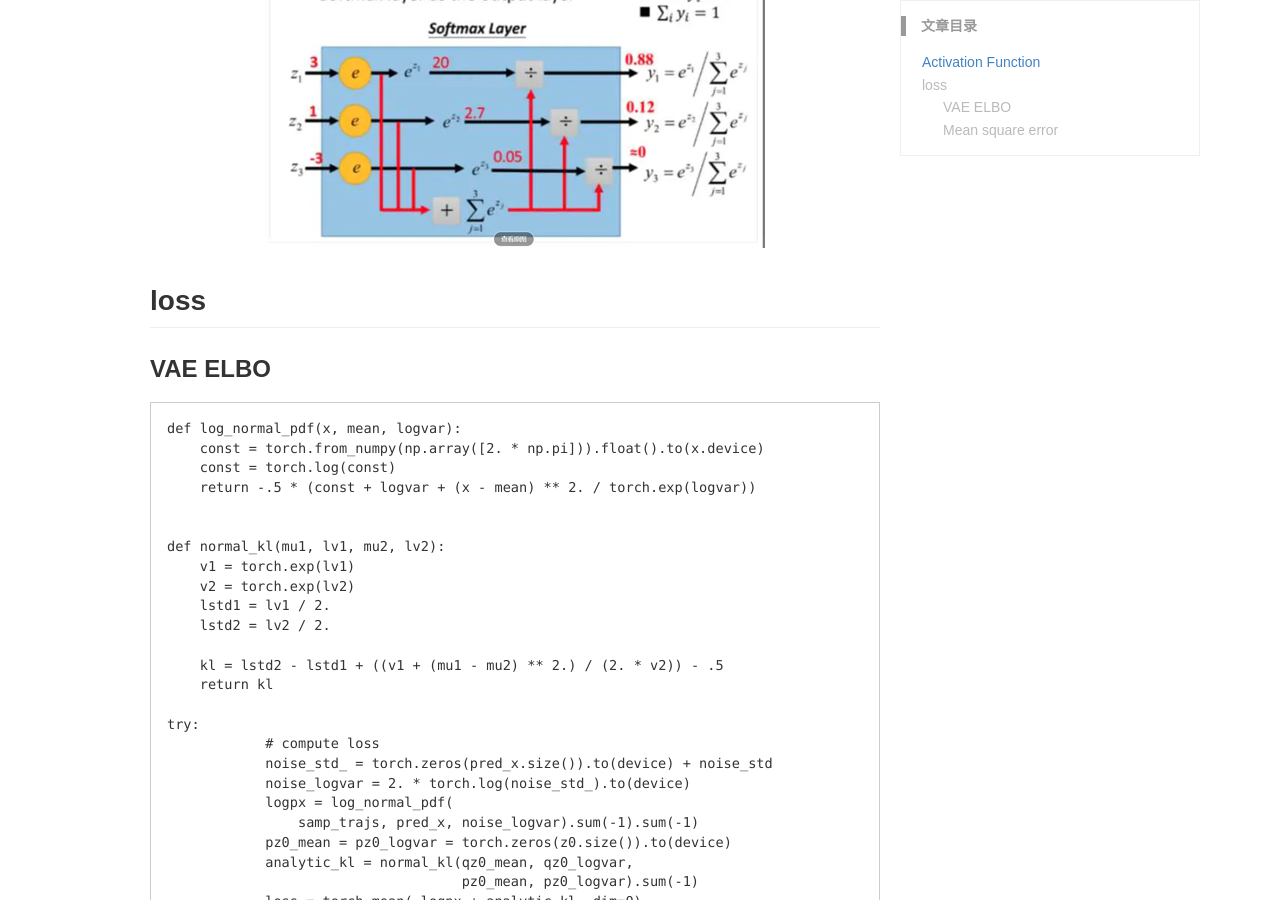
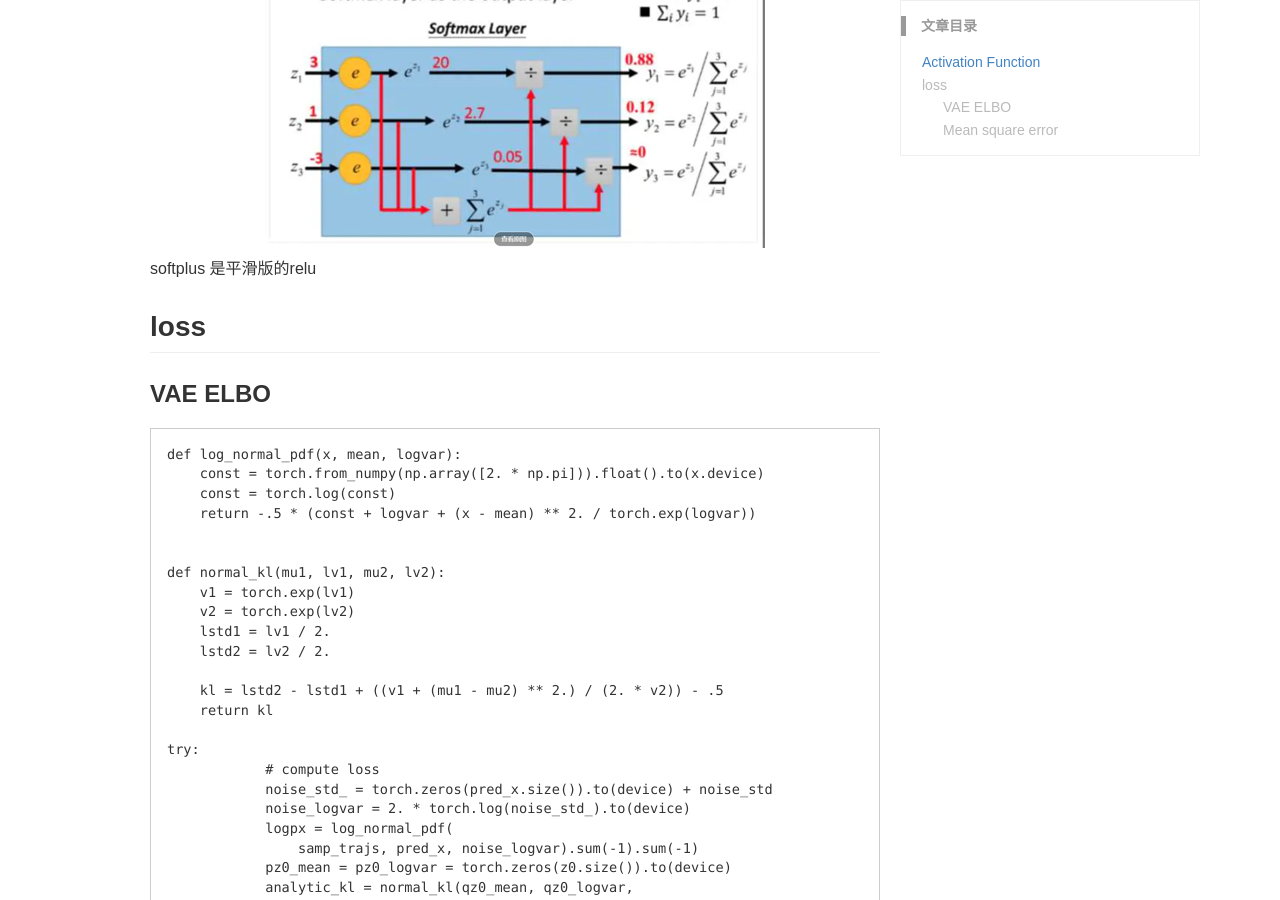
Before and after one commit to MAO202012/MAO202012.github.io, a Jekyll site: the page built from _posts/2020-12-14-LOSS.md, in a window 1280 px wide and 900 px high, scrolled down 1293 px. Built offline with Jekyll 4.4.1, drawn with Linux system fonts in a browser that asks for light colours; some web fonts are replaced; comment, search, counter and statistics services are not loaded; a style sheet for code colours, icons or effects is not loaded.

Commit message:
Update 2020-12-14-LOSS.md

```diff
--- a/_posts/2020-12-14-LOSS.md
+++ b/_posts/2020-12-14-LOSS.md
@@ -24,6 +24,8 @@ softmax
 <div align="center">
     <img src="https://MAO202012.github.io/images/5.jpg" style="zoom:100%" />
 </div>
+
+softplus 是平滑版的relu
 
 ## loss
 ### VAE ELBO
```
